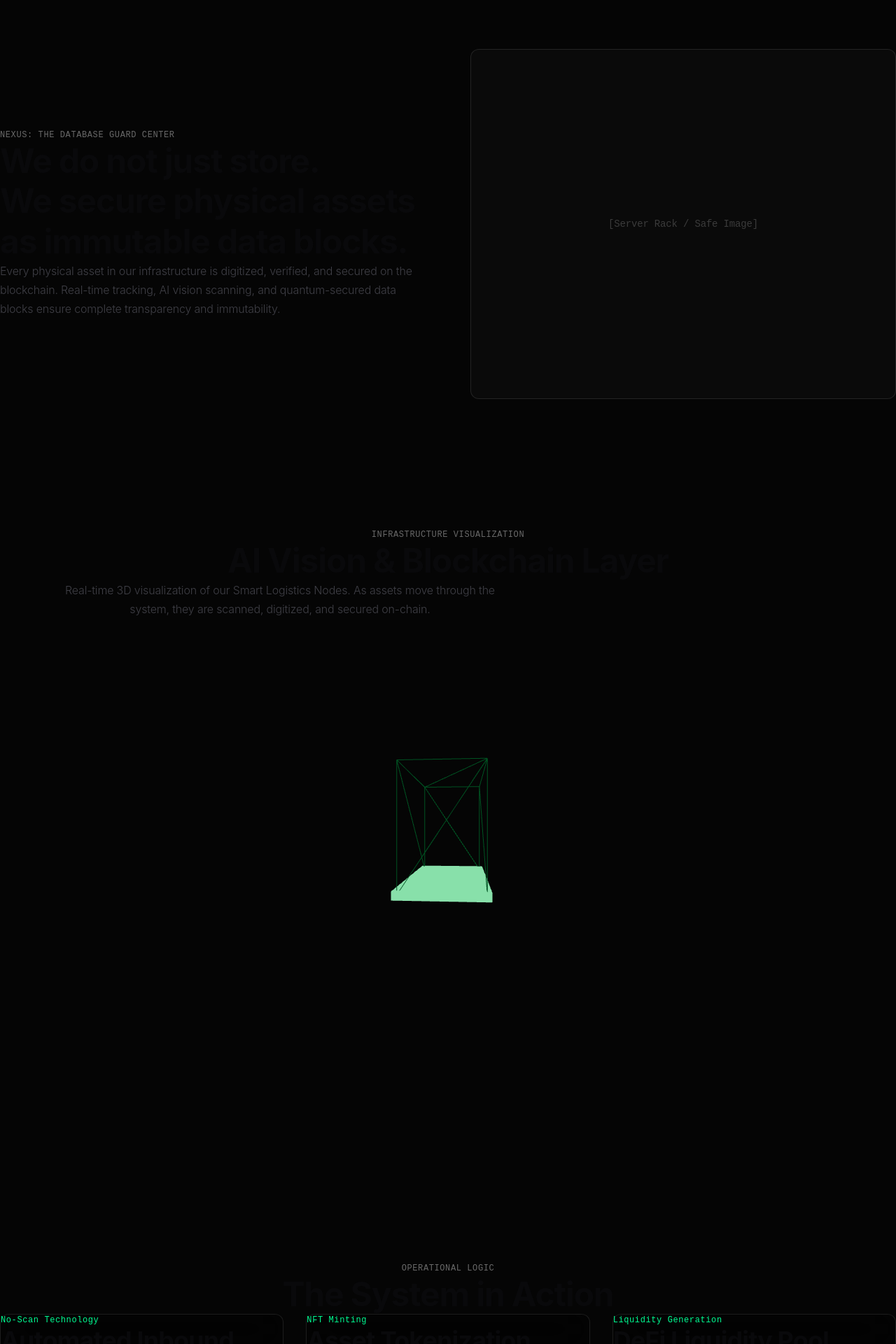
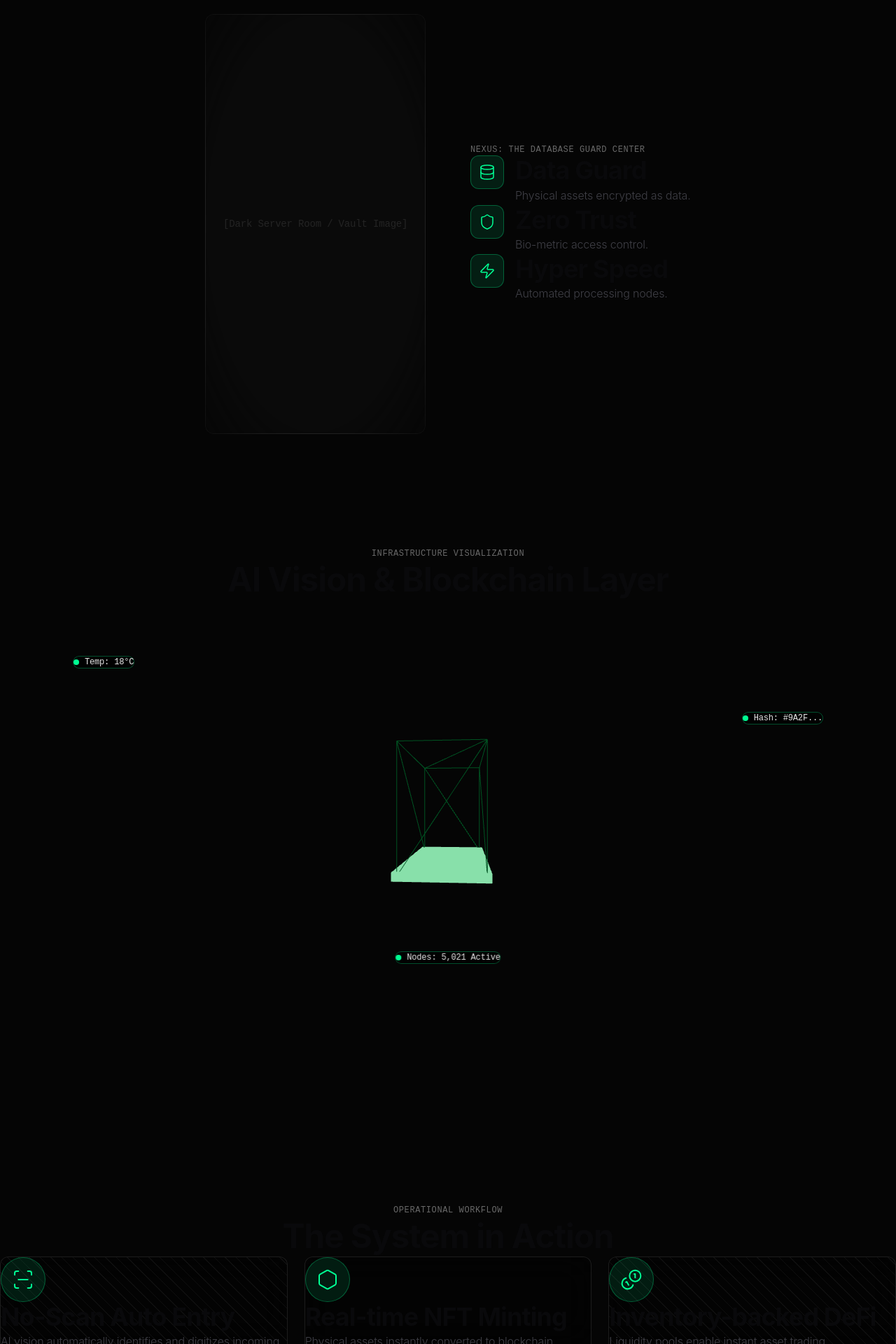
Before and after one commit to kongks5798-coder/coin-center, a Next.js app: page / in a window 1280 px wide. Shown: the part 880-2800 px from the top of the page at 70% size. Built offline with nearby package versions, Linux system fonts and the light colour scheme.

Commit message:
feat: Visual Upgrade - Icons, Bento Grid, HUD Labels, ?띿뒪??50% 媛먯냼

```diff
--- a/src/app/page.tsx
+++ b/src/app/page.tsx
@@ -3,8 +3,9 @@
 import { useRef } from 'react';
 import { motion, useScroll, useTransform } from 'framer-motion';
 import { Canvas, useFrame } from '@react-three/fiber';
-import { OrbitControls, Wireframe } from '@react-three/drei';
+import { OrbitControls } from '@react-three/drei';
 import { Mesh } from 'three';
+import { MousePointer2, Database, Shield, Zap, ScanLine, Hexagon, Coins, Lock } from 'lucide-react';
 
 // 3D Smart Logistics Node Component
 function SmartLogisticsNode({ scrollProgress }: { scrollProgress: number }) {
@@ -17,12 +18,10 @@ function SmartLogisticsNode({ scrollProgress }: { scrollProgress: number }) {
         }
     });
 
-    // Scanning effect based on scroll
     const scanIntensity = Math.min(scrollProgress * 2, 1);
 
     return (
         <group ref={meshRef}>
-            {/* Main Container Structure */}
             <mesh>
                 <boxGeometry args={[2, 1.5, 1]} />
                 <meshStandardMaterial
@@ -32,7 +31,6 @@ function SmartLogisticsNode({ scrollProgress }: { scrollProgress: number }) {
                     emissiveIntensity={scanIntensity * 0.3}
                 />
             </mesh>
-            {/* Scanning Light */}
             <mesh position={[0, -0.75 + scanIntensity * 1.5, 0]}>
                 <boxGeometry args={[2.1, 0.1, 1.1]} />
                 <meshStandardMaterial
@@ -47,7 +45,7 @@ function SmartLogisticsNode({ scrollProgress }: { scrollProgress: number }) {
 
 function Infrastructure3D({ scrollProgress }: { scrollProgress: number }) {
     return (
-        <div className="w-full h-[600px] bg-[#050505]">
+        <div className="relative w-full h-[600px] bg-[#050505]">
             <Canvas camera={{ position: [0, 0, 4], fov: 75 }}>
                 <ambientLight intensity={0.3} />
                 <pointLight position={[5, 5, 5]} intensity={0.5} />
@@ -55,7 +53,74 @@ function Infrastructure3D({ scrollProgress }: { scrollProgress: number }) {
                 <SmartLogisticsNode scrollProgress={scrollProgress} />
                 <OrbitControls enableZoom={false} enablePan={false} autoRotate autoRotateSpeed={0.5} />
             </Canvas>
+
+            {/* Floating HUD Labels (JARVIS Style) */}
+            <div className="absolute inset-0 pointer-events-none">
+                <motion.div
+                    initial={{ opacity: 0 }}
+                    whileInView={{ opacity: 1 }}
+                    viewport={{ once: true }}
+                    className="absolute top-20 left-10 bg-black/60 backdrop-blur-xl border border-[#00FF94]/30 rounded-lg p-3"
+                >
+                    <div className="flex items-center gap-2">
+                        <div className="w-2 h-2 rounded-full bg-[#00FF94] animate-pulse" />
+                        <div className="font-['JetBrains_Mono',monospace] text-xs text-white/90">
+                            Temp: 18°C
+                        </div>
+                    </div>
+                </motion.div>
+
+                <motion.div
+                    initial={{ opacity: 0 }}
+                    whileInView={{ opacity: 1 }}
+                    viewport={{ once: true }}
+                    transition={{ delay: 0.2 }}
+                    className="absolute top-40 right-10 bg-black/60 backdrop-blur-xl border border-[#00FF94]/30 rounded-lg p-3"
+                >
+                    <div className="flex items-center gap-2">
+                        <div className="w-2 h-2 rounded-full bg-[#00FF94] animate-pulse" />
+                        <div className="font-['JetBrains_Mono',monospace] text-xs text-white/90">
+                            Hash: #9A2F...
+                        </div>
+                    </div>
+                </motion.div>
+
+                <motion.div
+                    initial={{ opacity: 0 }}
+                    whileInView={{ opacity: 1 }}
+                    viewport={{ once: true }}
+                    transition={{ delay: 0.4 }}
+                    className="absolute bottom-20 left-1/2 -translate-x-1/2 bg-black/60 backdrop-blur-xl border border-[#00FF94]/30 rounded-lg p-3"
+                >
+                    <div className="flex items-center gap-2">
+                        <div className="w-2 h-2 rounded-full bg-[#00FF94] animate-pulse" />
+                        <div className="font-['JetBrains_Mono',monospace] text-xs text-white/90">
+                            Nodes: 5,021 Active
+                        </div>
+                    </div>
+                </motion.div>
+            </div>
         </div>
+    );
+}
+
+// Scroll Indicator Component
+function ScrollIndicator() {
+    return (
+        <motion.div
+            initial={{ opacity: 0, y: -10 }}
+            animate={{ opacity: 1, y: 0 }}
+            transition={{ duration: 1, delay: 1.5 }}
+            className="absolute bottom-12 left-1/2 -translate-x-1/2 flex flex-col items-center gap-2"
+        >
+            <motion.div
+                animate={{ y: [0, 8, 0] }}
+                transition={{ duration: 1.5, repeat: Infinity, ease: 'easeInOut' }}
+            >
+                <MousePointer2 className="w-6 h-6 text-white/40" strokeWidth={1.5} />
+            </motion.div>
+            <div className="w-px h-8 bg-gradient-to-b from-white/40 to-transparent" />
+        </motion.div>
     );
 }
 
@@ -83,7 +148,6 @@ export default function HomePage() {
                     >
                         <source src="/assets/hero-video.mp4" type="video/mp4" />
                     </video>
-                    {/* Heavy overlay */}
                     <div className="absolute inset-0 bg-gradient-to-b from-black/70 via-black/50 to-black/70" />
                 </div>
 
@@ -97,51 +161,86 @@ export default function HomePage() {
                     <h1 className="font-['Inter',sans-serif] text-7xl md:text-[10rem] font-extrabold tracking-tighter text-white mb-6">
                         PROCESSING
                     </h1>
-                    <h1 className="font-['Inter',sans-serif] text-7xl md:text-[10rem] font-extrabold tracking-tighter text-white mb-8">
+                    <h1 className="font-['Inter',sans-serif] text-7xl md:text-[10rem] font-extrabold tracking-tighter text-white">
                         REALITY.
                     </h1>
-                    <p className="text-2xl md:text-3xl text-white/70 font-light tracking-wide font-['Inter',sans-serif]">
-                        Physical AI Computing Infrastructure
-                    </p>
                 </motion.div>
+
+                {/* Scroll Indicator */}
+                <ScrollIndicator />
             </section>
 
-            {/* Section 2: The Definition (Identity) */}
+            {/* Section 2: The Definition (Identity) - Split Layout */}
             <section className="min-h-screen flex items-center justify-center px-4 py-32">
                 <div className="max-w-7xl mx-auto grid md:grid-cols-2 gap-16 items-center">
+                    {/* Left: Image */}
                     <motion.div
                         initial={{ opacity: 0, x: -50 }}
                         whileInView={{ opacity: 1, x: 0 }}
                         viewport={{ once: true, margin: '-100px' }}
                         transition={{ duration: 0.8 }}
+                        className="relative h-[600px] bg-[#0A0A0A] border border-white/10 rounded-lg overflow-hidden"
+                        style={{
+                            maskImage: 'radial-gradient(ellipse 80% 80% at center, black 60%, transparent 100%)',
+                        }}
                     >
-                        <div className="text-white/40 font-['JetBrains_Mono',monospace] text-xs mb-4 tracking-wider">
-                            NEXUS: THE DATABASE GUARD CENTER
+                        <div className="absolute inset-0 flex items-center justify-center">
+                            <div className="text-white/10 font-['JetBrains_Mono',monospace] text-sm">
+                                [Dark Server Room / Vault Image]
+                            </div>
                         </div>
-                        <h2 className="font-['Inter',sans-serif] text-5xl md:text-6xl font-bold tracking-tight text-white mb-6">
-                            We do not just store.
-                        </h2>
-                        <h2 className="font-['Inter',sans-serif] text-5xl md:text-6xl font-bold tracking-tight text-white mb-8">
-                            We secure physical assets as immutable data blocks.
-                        </h2>
-                        <p className="text-lg text-white/60 font-['Inter',sans-serif] font-light leading-relaxed">
-                            Every physical asset in our infrastructure is digitized, verified, and secured on the blockchain.
-                            Real-time tracking, AI vision scanning, and quantum-secured data blocks ensure complete transparency and immutability.
-                        </p>
                     </motion.div>
+
+                    {/* Right: Icon + Label Pairs */}
                     <motion.div
                         initial={{ opacity: 0, x: 50 }}
                         whileInView={{ opacity: 1, x: 0 }}
                         viewport={{ once: true, margin: '-100px' }}
                         transition={{ duration: 0.8 }}
-                        className="relative h-[500px] bg-[#0A0A0A] border border-white/10 rounded-lg overflow-hidden"
+                        className="space-y-12"
                     >
-                        {/* Placeholder for high-quality image */}
-                        <div className="absolute inset-0 flex items-center justify-center">
-                            <div className="text-white/20 font-['JetBrains_Mono',monospace] text-sm">
-                                [Server Rack / Safe Image]
-                            </div>
+                        <div className="text-white/40 font-['JetBrains_Mono',monospace] text-xs mb-8 tracking-wider">
+                            NEXUS: THE DATABASE GUARD CENTER
                         </div>
+
+                        {[
+                            {
+                                icon: Database,
+                                title: 'Data Guard',
+                                description: 'Physical assets encrypted as data.',
+                            },
+                            {
+                                icon: Shield,
+                                title: 'Zero Trust',
+                                description: 'Bio-metric access control.',
+                            },
+                            {
+                                icon: Zap,
+                                title: 'Hyper Speed',
+                                description: 'Automated processing nodes.',
+                            },
+                        ].map((feature, index) => (
+                            <motion.div
+                                key={index}
+                                initial={{ opacity: 0, y: 20 }}
+                                whileInView={{ opacity: 1, y: 0 }}
+                                viewport={{ once: true }}
+                                transition={{ duration: 0.6, delay: index * 0.1 }}
+                                className="flex items-start gap-4"
+                            >
+                                <div className="w-12 h-12 rounded-lg bg-[#00FF94]/10 border border-[#00FF94]/30 flex items-center justify-center flex-shrink-0">
+                                    <feature.icon className="w-6 h-6 text-[#00FF94]" strokeWidth={1.5} />
+                                </div>
+                                <div>
+                                    <h3 className="font-['Inter',sans-serif] text-2xl font-bold text-white mb-2">
+                                        {feature.title}
+                                    </h3>
+                                    <p className="text-white/60 font-['Inter',sans-serif] font-light">
+                                        {feature.description}
+                                    </p>
+                                </div>
+                            </motion.div>
+                        ))}
                     </motion.div>
                 </div>
             </section>
@@ -159,19 +258,15 @@ export default function HomePage() {
                         <div className="text-white/40 font-['JetBrains_Mono',monospace] text-xs mb-4 tracking-wider">
                             INFRASTRUCTURE VISUALIZATION
                         </div>
-                        <h2 className="font-['Inter',sans-serif] text-5xl md:text-6xl font-bold tracking-tight text-white mb-6">
+                        <h2 className="font-['Inter',sans-serif] text-5xl md:text-6xl font-bold tracking-tight text-white mb-4">
                             AI Vision & Blockchain Layer
                         </h2>
-                        <p className="text-lg text-white/60 font-['Inter',sans-serif] font-light max-w-2xl mx-auto">
-                            Real-time 3D visualization of our Smart Logistics Nodes. As assets move through the system,
-                            they are scanned, digitized, and secured on-chain.
-                        </p>
                     </div>
                     <Infrastructure3D scrollProgress={section3Scroll.get()} />
                 </motion.div>
             </section>
 
-            {/* Section 4: References & Operations (The Proof) */}
+            {/* Section 4: Workflow (Bento Grid) */}
             <section className="min-h-screen flex items-center justify-center px-4 py-32">
                 <div className="max-w-7xl mx-auto w-full">
                     <motion.div
@@ -182,29 +277,39 @@ export default function HomePage() {
                         className="text-center mb-16"
                     >
                         <div className="text-white/40 font-['JetBrains_Mono',monospace] text-xs mb-4 tracking-wider">
-                            OPERATIONAL LOGIC
+                            OPERATIONAL WORKFLOW
                         </div>
-                        <h2 className="font-['Inter',sans-serif] text-5xl md:text-6xl font-bold tracking-tight text-white mb-6">
+                        <h2 className="font-['Inter',sans-serif] text-5xl md:text-6xl font-bold tracking-tight text-white">
                             The System in Action
                         </h2>
                     </motion.div>
 
-                    <div className="grid md:grid-cols-3 gap-8">
+                    {/* Bento Grid (3x2) */}
+                    <div className="grid grid-cols-1 md:grid-cols-3 gap-6">
                         {[
                             {
-                                title: 'Automated Inbound Scanning',
-                                subtitle: 'No-Scan Technology',
-                                description: 'AI vision automatically identifies and digitizes incoming assets without manual scanning.',
+                                icon: ScanLine,
+                                title: 'No-Scan Auto Entry',
+                                description: 'AI vision automatically identifies and digitizes incoming assets.',
+                                bgPattern: 'waveform',
                             },
                             {
-                                title: 'Asset Tokenization',
-                                subtitle: 'NFT Minting',
-                                description: 'Physical assets are instantly converted to blockchain tokens with complete traceability.',
+                                icon: Hexagon,
+                                title: 'Real-time NFT Minting',
+                                description: 'Physical assets instantly converted to blockchain tokens.',
+                                bgPattern: 'code',
                             },
                             {
-                                title: 'DeFi Liquidity Pool',
-                                subtitle: 'Liquidity Generation',
-                                description: 'Inventory-backed liquidity pools enable instant asset trading and financing.',
+                                icon: Coins,
+                                title: 'Inventory-backed DeFi',
+                                description: 'Liquidity pools enable instant asset trading.',
+                                bgPattern: 'waveform',
+                            },
+                            {
+                                icon: Lock,
+                                title: 'Invisible Watermarking',
+                                description: 'Anti-theft security with geofencing technology.',
+                                bgPattern: 'code',
                             },
                         ].map((card, index) => (
                             <motion.div
@@ -213,17 +318,38 @@ export default function HomePage() {
                                 whileInView={{ opacity: 1, y: 0 }}
                                 viewport={{ once: true, margin: '-50px' }}
                                 transition={{ duration: 0.6, delay: index * 0.1 }}
-                                className="bg-black/40 backdrop-blur-xl border border-white/10 rounded-lg p-8 hover:border-[#00FF94]/30 transition-all"
+                                className="relative bg-black/40 backdrop-blur-xl border border-white/10 rounded-lg p-8 hover:border-[#00FF94]/30 transition-all overflow-hidden group"
                             >
-                                <div className="text-[#00FF94] font-['JetBrains_Mono',monospace] text-xs mb-3 tracking-wider">
-                                    {card.subtitle}
+                                {/* Background Pattern */}
+                                <div className="absolute inset-0 opacity-5 group-hover:opacity-10 transition-opacity">
+                                    {card.bgPattern === 'waveform' ? (
+                                        <div className="absolute inset-0" style={{
+                                            backgroundImage: 'repeating-linear-gradient(45deg, transparent, transparent 10px, currentColor 10px, currentColor 11px)',
+                                        }} />
+                                    ) : (
+                                        <div className="absolute inset-0 font-['JetBrains_Mono',monospace] text-xs text-white/20 p-4">
+                                            {'<>'}
+                                        </div>
+                                    )}
                                 </div>
-                                <h3 className="font-['Inter',sans-serif] text-2xl font-bold text-white mb-4">
-                                    {card.title}
-                                </h3>
-                                <p className="text-white/60 font-['Inter',sans-serif] font-light leading-relaxed text-sm">
-                                    {card.description}
-                                </p>
+
+                                {/* Content */}
+                                <div className="relative z-10">
+                                    {/* Icon in Glowing Circle */}
+                                    <div className="w-16 h-16 rounded-full bg-[#00FF94]/10 border border-[#00FF94]/30 flex items-center justify-center mb-6 group-hover:bg-[#00FF94]/20 transition-colors">
+                                        <card.icon className="w-8 h-8 text-[#00FF94]" strokeWidth={1.5} />
+                                    </div>
+
+                                    {/* Title */}
+                                    <h3 className="font-['Inter',sans-serif] text-2xl font-bold text-white mb-3">
+                                        {card.title}
+                                    </h3>
+
+                                    {/* Description */}
+                                    <p className="text-white/60 font-['Inter',sans-serif] font-light text-sm leading-relaxed">
+                                        {card.description}
+                                    </p>
+                                </div>
                             </motion.div>
                         ))}
                     </div>
```
Also changed, not shown: src/components/KausAdminWidget.tsx (+6 -3 lines).
